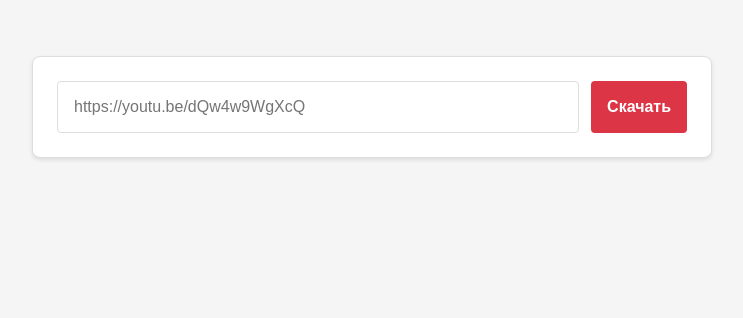
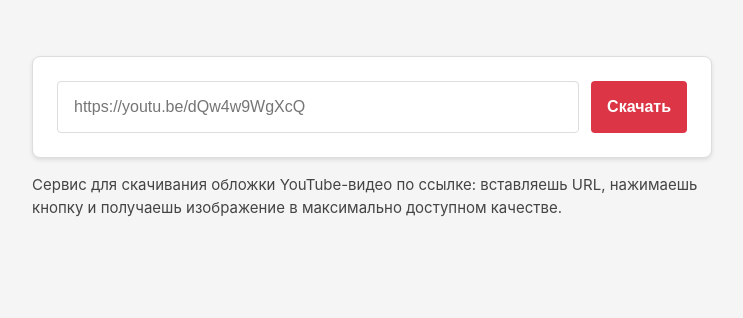
Before and after one commit to michaelbel/covergrab, a website: page index.html in a window 1280 px wide. Shown: the whole page, without its empty margins (268-1011 px from the left). Drawn offline with Linux system fonts and the light colour scheme.

Commit message:
Add description under card

```diff
--- a/index.html
+++ b/index.html
@@ -24,6 +24,12 @@
         </div>
         <div id="status" class="status" role="status" aria-live="polite"></div>
       </section>
+
+      <p class="description">
+        Сервис для скачивания обложки YouTube-видео по ссылке: вставляешь URL,
+        нажимаешь кнопку и получаешь изображение в максимально доступном
+        качестве.
+      </p>
     </main>
 
     <script type="module" src="./assets/main.js"></script>
--- a/styles.css
+++ b/styles.css
@@ -89,6 +89,13 @@ button:disabled {
   white-space: pre-wrap;
 }
 
+.description {
+  margin: 16px 0 0;
+  font-size: 15px;
+  line-height: 1.5;
+  color: #444;
+}
+
 @media (max-width: 640px) {
   .container {
     padding: 40px 16px 72px;
```
